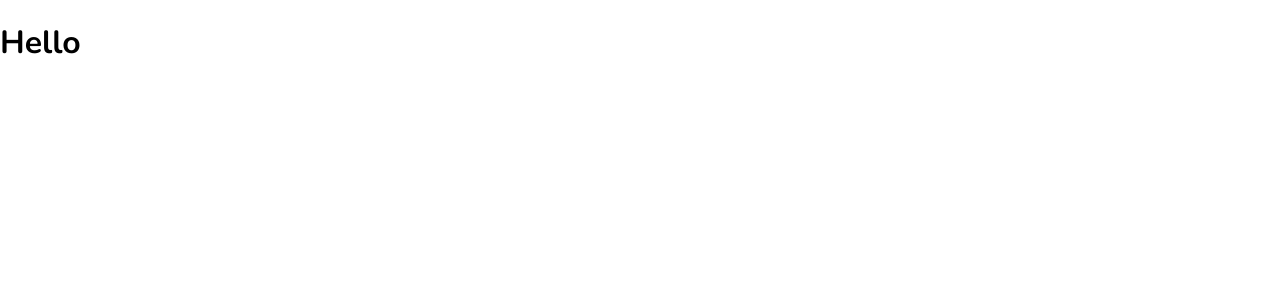
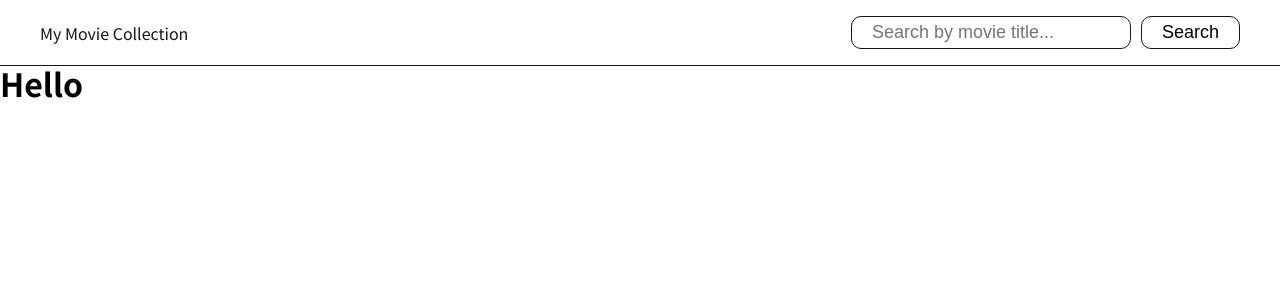
Before and after one commit to VentsislavBorislavov/My-Movie-Collection, a Next.js app: page / in a window 1280 px wide. Shown: the top 300 px of the page. Built offline with nearby package versions, Linux system fonts and the light colour scheme.

Commit message:
Created Nav

```diff
--- a/components/Layout.tsx
+++ b/components/Layout.tsx
@@ -1,4 +1,6 @@
 import Meta from "./Meta";
+import Nav from "./Nav";
+import layoutModule from "../styles/Layout.module.scss";
 
 interface LayoutProps {
   children: React.ReactNode | JSX.Element;
@@ -7,8 +9,9 @@ interface LayoutProps {
 const Layout = ({ children }: LayoutProps) => {
   return (
     <>
+      <Nav />
       <Meta />
-      <main>{children}</main>
+      <main className={layoutModule.main}>{children}</main>
     </>
   );
 };
--- /dev/null
+++ b/components/Nav.tsx
@@ -0,0 +1,21 @@
+import navStyles from "../styles/Nav.module.scss";
+import Link from "next/link";
+
+const Nav = () => {
+  return (
+    <nav className={navStyles.nav}>
+      <Link href="/">My Movie Collection</Link>
+      <div className={navStyles.navSearch}>
+        <input
+          type="text"
+          name="nav-search-bar"
+          id="nav-search-bar"
+          placeholder="Search by movie title..."
+        />
+        <button>Search</button>
+      </div>
+    </nav>
+  );
+};
+
+export default Nav;
--- /dev/null
+++ b/styles/Layout.module.scss
@@ -0,0 +1,3 @@
+.main {
+  margin-top: 60px;
+}
--- /dev/null
+++ b/styles/Nav.module.scss
@@ -0,0 +1,46 @@
+@import "./colors";
+
+.nav {
+  display: flex;
+  align-items: center;
+  justify-content: space-between;
+  position: fixed;
+  top: 0;
+  left: 0;
+  right: 0;
+  padding: 16px 40px;
+  background-color: $secondary;
+  color: $primary;
+  border-bottom: 1px solid $primary;
+  a {
+    &:hover {
+      filter: brightness(5);
+    }
+  }
+
+  input {
+    background-color: transparent;
+    border: 1px solid $primary;
+    padding: 5px 0 5px 20px;
+    font-size: 18px;
+    width: 280px;
+    border-radius: 10px;
+    outline: none;
+    margin-right: 10px;
+  }
+
+  button {
+    font-size: 18px;
+    background-color: transparent;
+    border: 1px solid $primary;
+    border-radius: 10px;
+    padding: 5px 20px;
+    cursor: pointer;
+    transition: all 100ms ease-in;
+    &:hover {
+      border-color: $light-green;
+      color: $light-green;
+      box-shadow: 0 0 10px 2px rgba($color: $light-green, $alpha: 0.05);
+    }
+  }
+}
--- /dev/null
+++ b/styles/_colors.scss
@@ -0,0 +1,6 @@
+$primary: #161616;
+$secondary: #ffffff;
+$green: #00710b;
+$light-green: #00ff19;
+$red: #ad2234;
+$light-red: #ff0021;
--- a/styles/globals.css
+++ b/styles/globals.css
@@ -1,10 +1,10 @@
-@import url("https://fonts.googleapis.com/css2?family=Nunito:wght@300;400;600;700&display=swap");
+@import url("https://fonts.googleapis.com/css2?family=Noto+Sans+JP:wght@300;400;500;700&display=swap");
 
 html,
 body {
   padding: 0;
   margin: 0;
-  font-family: "Nunito", sans-serif;
+  font-family: "Noto Sans JP", sans-serif;
 }
 
 a {
```
